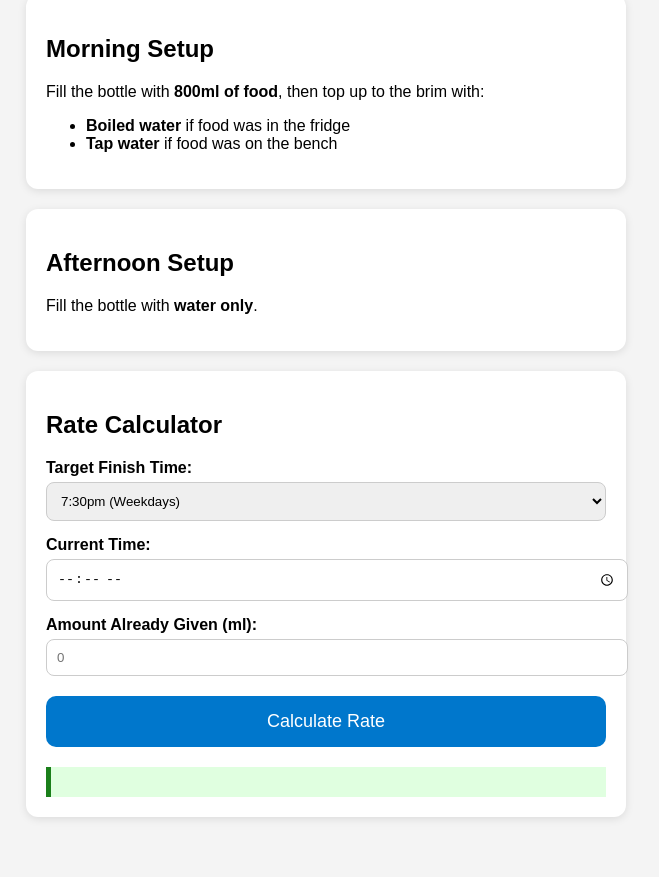
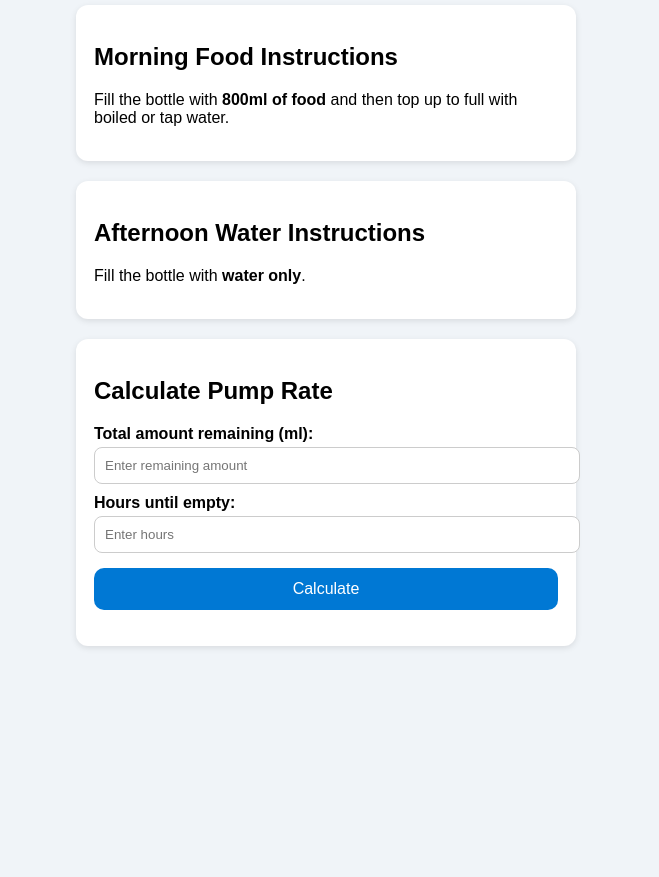
Before and after one commit to Univision28/Anika-pump-rate-helper, a plain HTML site: page index.html in a window 1280 px wide. Shown: the part 123-1000 px from the top of the page, without its empty margins (314-973 px from the left). After the commit the page ends 839 px from the top, so only its background shows below. Drawn offline with Linux system fonts and the light colour scheme.

Commit message:
Add files via upload

```diff
--- a/index.html
+++ b/index.html
@@ -3,45 +3,34 @@
 <head>
 <meta charset="UTF-8">
 <meta name="viewport" content="width=device-width, initial-scale=1.0">
-<title>Anika Pump Helper</title>
+<title>Anika Pump Rate Helper</title>
 <link rel="stylesheet" href="style.css">
 </head>
 <body>
 <div class="container">
-<h1>Anika Pump Helper</h1>
+<h1>Anika Pump Rate Helper</h1>
 
 <section class="card">
-<h2>Morning Setup</h2>
-<p>Fill the bottle with <strong>800ml of food</strong>, then top up to the brim with:</p>
-<ul>
-<li><strong>Boiled water</strong> if food was in the fridge</li>
-<li><strong>Tap water</strong> if food was on the bench</li>
-</ul>
+<h2>Morning Food Instructions</h2>
+<p>Fill the bottle with <strong>800ml of food</strong> and then top up to full with boiled or tap water.</p>
 </section>
 
 <section class="card">
-<h2>Afternoon Setup</h2>
+<h2>Afternoon Water Instructions</h2>
 <p>Fill the bottle with <strong>water only</strong>.</p>
 </section>
 
 <section class="card">
-<h2>Rate Calculator</h2>
-<label>Target Finish Time:</label>
-<select id="targetTime">
-<option value="19:30">7:30pm (Weekdays)</option>
-<option value="20:00">8:00pm (Weekends)</option>
-<option value="20:30">8:30pm (Water)</option>
-</select>
+<h2>Calculate Pump Rate</h2>
+<label>Total amount remaining (ml):</label>
+<input type="number" id="amountInput" placeholder="Enter remaining amount">
 
-<label>Current Time:</label>
-<input type="time" id="currentTime">
+<label>Hours until empty:</label>
+<input type="number" id="hoursInput" placeholder="Enter hours">
 
-<label>Amount Already Given (ml):</label>
-<input type="number" id="already" placeholder="0">
+<button onclick="calculateRate()">Calculate</button>
 
-<button onclick="calculate()">Calculate Rate</button>
-
-<div id="result" class="result"></div>
+<p id="result"></p>
 </section>
 
 </div>
--- a/script.js
+++ b/script.js
@@ -1,32 +1,10 @@
-
-function calculate() {
-  const target = document.getElementById("targetTime").value;
-  const current = document.getElementById("currentTime").value;
-  const already = Number(document.getElementById("already").value) || 0;
-
-  if (!current) {
-    document.getElementById("result").innerText = "Please enter the current time.";
-    return;
-  }
-
-  const [ch, cm] = current.split(":").map(Number);
-  const [th, tm] = target.split(":").map(Number);
-
-  let currentMins = ch * 60 + cm;
-  let targetMins = th * 60 + tm;
-
-  if (targetMins < currentMins) targetMins += 24*60;
-
-  const diffHours = (targetMins - currentMins) / 60;
-
-  const remaining = 2500 - already;
-  let rate = Math.ceil(remaining / diffHours);
-
-  if (rate > 300) {
-    document.getElementById("result").innerHTML =
-      "⚠️ Rate exceeds 300ml/hr. Please call Shannon.";
-    return;
-  }
-
-  document.getElementById("result").innerHTML = "Set pump to: <strong>" + rate + " ml/hr</strong>";
+function calculateRate() {
+    const amount = parseFloat(document.getElementById('amountInput').value);
+    const hours = parseFloat(document.getElementById('hoursInput').value);
+    if (!amount || !hours) {
+        document.getElementById('result').innerText = "Please enter valid numbers.";
+        return;
+    }
+    const rate = amount / hours;
+    document.getElementById('result').innerText = "Set pump rate to: " + rate.toFixed(1) + " ml/hr";
 }
--- a/style.css
+++ b/style.css
@@ -1,20 +1,60 @@
+body {
+  font-family: Arial, sans-serif;
+  background: #f0f4f8;
+  margin: 0;
+  padding: 0;
+}
 
-body { font-family: Arial, sans-serif; background:#f4f4f4; margin:0; padding:0; }
-.container { max-width:600px; margin:20px auto; padding:20px; }
-h1 { text-align:center; margin-bottom:20px; }
+.container {
+  max-width: 500px;
+  margin: 30px auto;
+  padding: 20px;
+}
+
+h1 {
+  text-align: center;
+  margin-bottom: 20px;
+}
+
 .card {
- background:white; padding:20px; border-radius:12px; margin-bottom:20px;
- box-shadow:0 2px 8px rgba(0,0,0,0.1);
+  background: white;
+  padding: 18px;
+  margin-bottom: 20px;
+  border-radius: 12px;
+  box-shadow: 0 2px 6px rgba(0,0,0,0.1);
 }
-label { display:block; margin-top:15px; font-weight:bold; }
-input, select {
- width:100%; padding:10px; margin-top:5px; border-radius:8px; border:1px solid #ccc;
+
+label {
+  display: block;
+  margin-top: 10px;
+  font-weight: bold;
 }
+
+input {
+  width: 100%;
+  padding: 10px;
+  margin-top: 4px;
+  border-radius: 8px;
+  border: 1px solid #ccc;
+}
+
 button {
- width:100%; padding:15px; margin-top:20px; background:#0077cc; color:white;
- border:none; border-radius:10px; font-size:18px;
+  width: 100%;
+  padding: 12px;
+  margin-top: 15px;
+  border: none;
+  background: #0078d4;
+  color: white;
+  border-radius: 10px;
+  font-size: 16px;
 }
-.result {
- margin-top:20px; padding:15px; background:#e0ffe0; border-left:5px solid #1a7f1a;
- font-size:20px; font-weight:bold;
+
+button:hover {
+  background: #005fa3;
 }
+
+#result {
+  margin-top: 15px;
+  font-size: 18px;
+  font-weight: bold;
+}
```
